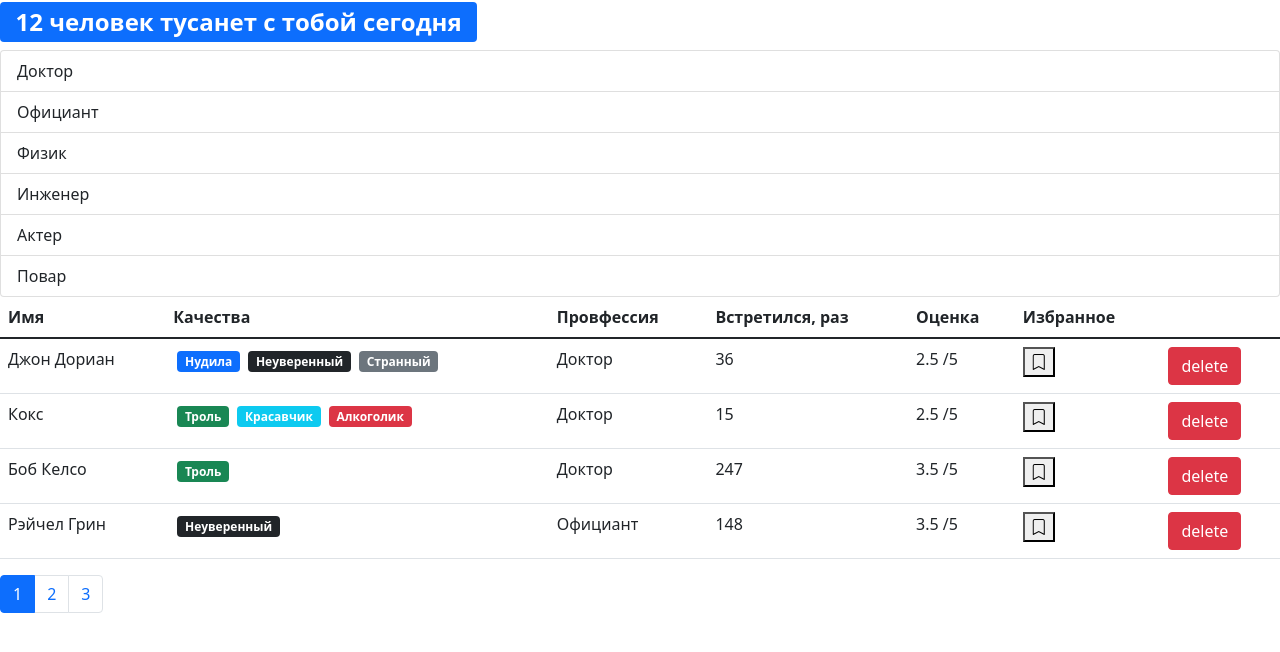
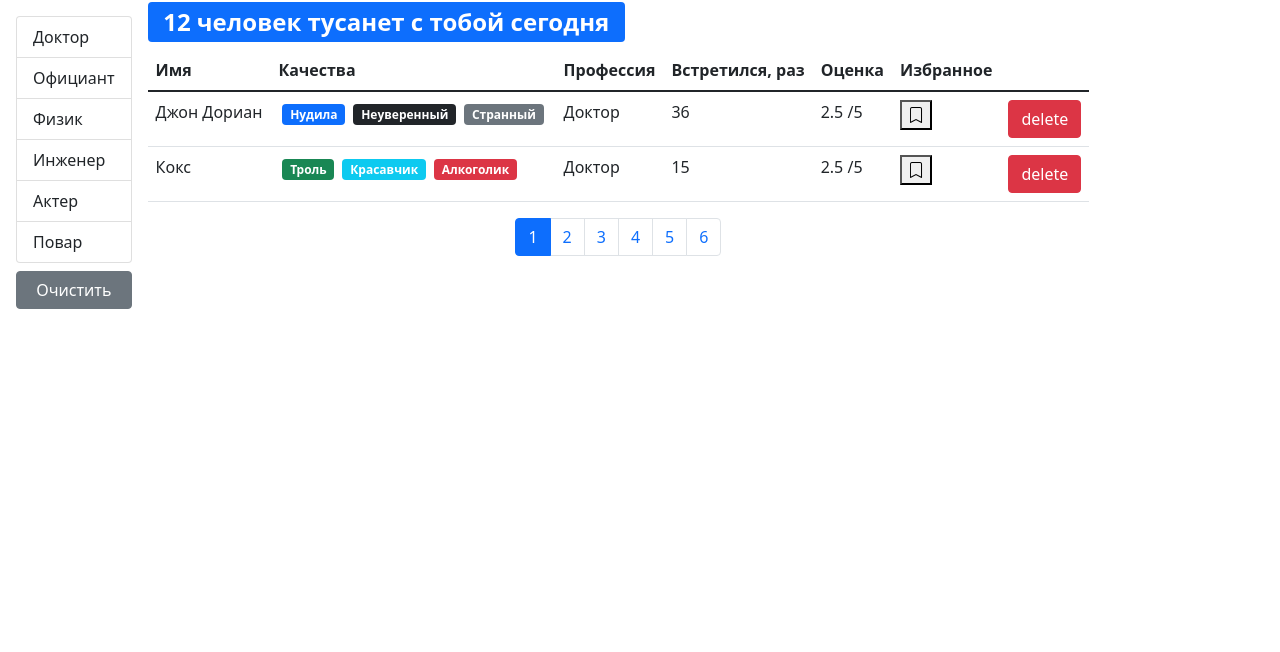
Before and after one commit to AntonKobelev/fast-company, a React (Create React App) app: page / in a window 1280 px wide. Shown: the top 652 px of the page. Built offline with nearby package versions, Linux system fonts and the light colour scheme.

Commit message:
refactoring before homework

```diff
--- a/src/app/App.js
+++ b/src/app/App.js
@@ -1,6 +1,5 @@
 import React, { useState } from "react";
 import Users from "./components/users";
-import SearchStatus from "./components/searchStatus";
 import api from "./api";
 
 function App() {
@@ -21,7 +20,6 @@ function App() {
     };
     return (
         <div>
-            <SearchStatus length={users.length} />
             <Users onDelete={handleDelete} onToggleBookMark={handleToggleBookMark} users={users} />
         </div>
     );
--- a/src/app/components/groupList.jsx
+++ b/src/app/components/groupList.jsx
@@ -8,7 +8,6 @@ const GroupList = ({
     onItemSelect,
     selectedItem
 }) => {
-    console.log(Object.keys(items));
     return (
         <ul className="list-group">
             {Object.keys(items).map((item) => (
@@ -34,7 +33,7 @@ GroupList.defaultProps = {
 };
 
 GroupList.propTypes = {
-    items: PropTypes.object.isRequired,
+    items: PropTypes.oneOfType([PropTypes.object, PropTypes.array]),
     valueProperty: PropTypes.string.isRequired,
     contentProperty: PropTypes.string.isRequired,
     onItemSelect: PropTypes.func.isRequired,
--- a/src/app/components/users.jsx
+++ b/src/app/components/users.jsx
@@ -5,17 +5,19 @@ import { paginate } from "../utils/paginate";
 import PropTypes from "prop-types";
 import GroupList from "./groupList";
 import api from "../api";
+import SearchStatus from "./searchStatus";
 
 const Users = ({ users, ...rest }) => {
     const [currentPage, setCurrentPage] = useState(1);
     const [professions, setProfession] = useState();
     const [selectedProf, setselectedProf] = useState();
-
-    const count = users.length;
-    const pageSize = 4;
+    const pageSize = 2;
     useEffect(() => {
         api.professions.fetchAll().then((data) => setProfession(data));
     }, []);
+    useEffect(() => {
+        setCurrentPage(1);
+    }, [selectedProf]);
 
     const handleProfessionSelect = (item) => {
         setselectedProf(item);
@@ -25,29 +27,50 @@ const Users = ({ users, ...rest }) => {
     const handlePageChange = (pageIndex) => {
         setCurrentPage(pageIndex);
     };
-    const userCrop = paginate(users, currentPage, pageSize);
+
+    const filteredUsers = selectedProf
+        ? users.filter((user) => user.profession === selectedProf)
+        : users;
+    const count = filteredUsers.length;
+
+    const userCrop = paginate(filteredUsers, currentPage, pageSize);
+
     useEffect(() => {
         if (count > 0) {
             if (userCrop.length === 0) setCurrentPage((prev) => prev - 1);
         }
     }, [userCrop]);
+
+    const clearFilter = () => {
+        setselectedProf();
+    };
+
     return (
-        <>
+        <div className="d-flex">
             {professions && (
+                <div className="d-flex flex-column flex-shrink-0 p-3">
                     <GroupList
                         selectedItem={selectedProf}
                         items={professions}
                         onItemSelect={handleProfessionSelect}
                     />
+                    <button
+                        className="btn btn-secondary mt-2"
+                        onClick={clearFilter}
+                    >
+                        Очистить
+                    </button>
+                </div>
             )}
-
+            <div className="d-flex flex-column">
+                <SearchStatus length={count} />
                 {count > 0 && (
                     <table className="table">
                         <thead>
                             <tr>
                                 <th scope="col">Имя</th>
                                 <th scope="col">Качества</th>
-                            <th scope="col">Провфессия</th>
+                                <th scope="col">Профессия</th>
                                 <th scope="col">Встретился, раз</th>
                                 <th scope="col">Оценка</th>
                                 <th scope="col">Избранное</th>
@@ -61,13 +84,16 @@ const Users = ({ users, ...rest }) => {
                         </tbody>
                     </table>
                 )}
+                <div className="d-flex justify-content-center">
                     <Pagination
                         itemsCount={count}
                         pageSize={pageSize}
                         currentPage={currentPage}
                         onPageChange={handlePageChange}
                     />
-        </>
+                </div>
+            </div>
+        </div>
     );
 };
 
```
Also changed, not shown: src/app/api/fake.api/professions.api.js (+7 -6 lines), src/app/api/fake.api/user.api.js (+30 -6 lines), .eslintrc.js, .prettierrc.js. Lines whose indentation alone changed are shown as unchanged.
